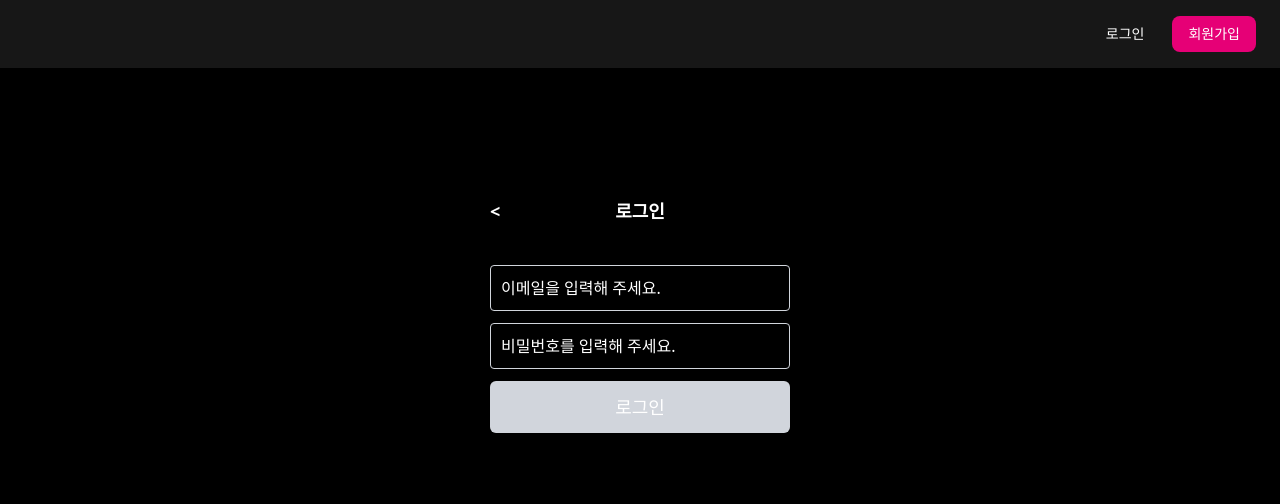
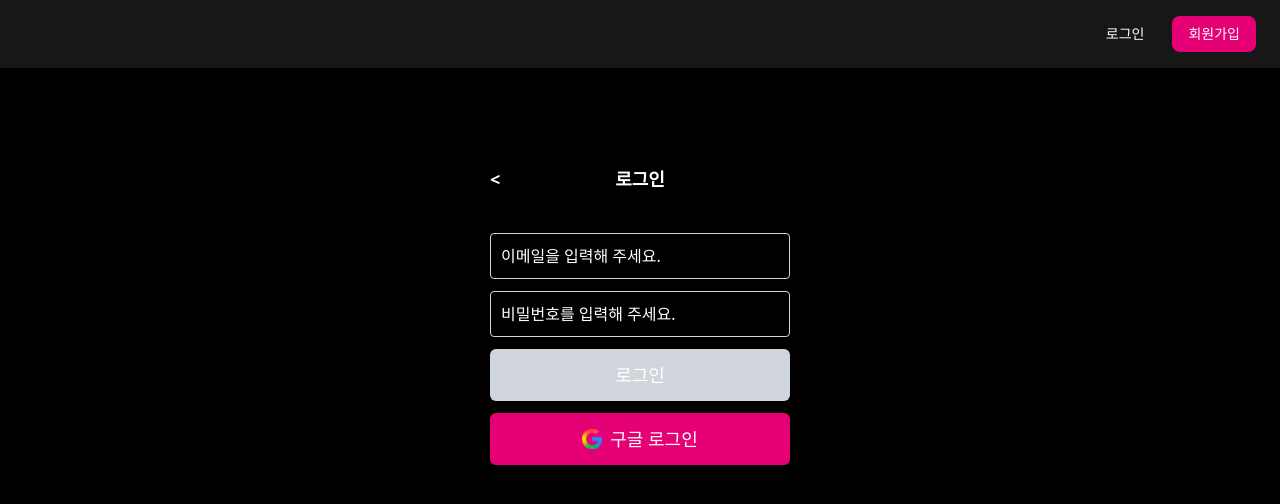
Before and after one commit to 9th-ddwumc/9th-web-c, a React (Vite) app: page /login in a window 1280 px wide. Shown: the top 504 px of the page. Built offline with nearby package versions, Linux system fonts and the light colour scheme.

Commit message:
feat: 구글 소셜 로그인 구현

```diff
--- a/src/App.tsx
+++ b/src/App.tsx
@@ -8,6 +8,7 @@ import SignupPage from './pages/SignupPage';
 import MyPage from './pages/MyPage';
 import { AuthProvider } from './context/AuthContext';
 import ProtectedLayout from './layouts/ProtectedLayout';
+import GoogleLoginRedirectPage from './pages/GoogleLoginRedirectPage';
 
 // 인증 없이 접근 가능한 라우트
 const publicRoutes: RouteObject[] = [
@@ -19,6 +20,7 @@ const publicRoutes: RouteObject[] = [
       {index: true, element: <HomePage />},
       {path: "login", element: <LoginPage />},
       {path: "signup", element: <SignupPage />},
+      {path: "v1/auth/google/callback", element: <GoogleLoginRedirectPage />},
     ],
   },
 ];
--- a/src/components/NameInput.tsx
+++ b/src/components/NameInput.tsx
@@ -11,7 +11,7 @@ const NameInput = ({ register, error }: NameInputProps) => {
       <div className="flex justify-center mb-4">
         <img
           src="/profile.png"
-          alt="프로필"
+          alt="profile image"
           className='w-24 h-24 rounded-full object-cover'
         />
       </div>
--- /dev/null
+++ b/src/pages/GoogleLoginRedirectPage.tsx
@@ -0,0 +1,24 @@
+import { useEffect } from "react";
+import { useLocalStorage } from "../hooks/useLocalStorage";
+import { LOCAL_STORAGE_KEY } from "../constants/key";
+
+const GoogleLoginRedirectPage = () => {
+  const { setItem: setAccessToken } = useLocalStorage(LOCAL_STORAGE_KEY.accessToken);
+  const { setItem: setRefreshToken } = useLocalStorage(LOCAL_STORAGE_KEY.refreshToken);
+
+  useEffect(() => {
+    const urlParams = new URLSearchParams(window.location.search);
+    const accessToken = urlParams.get(LOCAL_STORAGE_KEY.accessToken);
+    const refreshToken = urlParams.get(LOCAL_STORAGE_KEY.refreshToken);
+
+    if (accessToken) {
+      setAccessToken(accessToken);
+      setRefreshToken(refreshToken);
+      window.location.href = "/mypage";
+    }
+  }, [setAccessToken, setRefreshToken]);
+
+  return <div>구글 로그인 리다이렉트 화면</div>
+};
+
+export default GoogleLoginRedirectPage;
--- a/src/pages/LoginPage.tsx
+++ b/src/pages/LoginPage.tsx
@@ -25,6 +25,10 @@ const LoginPage = () => {
 const handleSubmit = async () => {
   await login(values);
 };
+
+const handleGoogleLogin = () => {
+  window.location.href = import.meta.env.VITE_SERVER_API_URL + "/v1/auth/google/login";
+}
 
   const isDiabled : boolean =
     Object.values(errors || {}).some((error: string) => error.length > 0) ||
@@ -67,10 +71,23 @@ const handleSubmit = async () => {
           <div className="text-red-500 text-sm">{errors.password}</div>
         )}
         <button type='button'
-        onClick={handleSubmit}
-        disabled={isDiabled}
-        className="w-full bg-pink-600 text-white py-3 rounded-md text-lg font-medium
-        hover:bg-pink-700 transition-colors cursor-pointer disabled:bg-gray-300">로그인</button>
+          onClick={handleSubmit}
+          disabled={isDiabled}
+          className="w-full bg-pink-600 text-white py-3 rounded-md text-lg font-medium
+          hover:bg-pink-700 transition-colors cursor-pointer disabled:bg-gray-300"
+        >
+          로그인
+        </button>
+        <button type='button'
+          onClick={handleGoogleLogin}
+          className="w-full bg-pink-600 text-white py-3 rounded-md text-lg font-medium
+          hover:bg-pink-700 transition-colors cursor-pointer disabled:bg-gray-300"
+        >
+          <div className="flex items-center justify-center gap-2">
+            <img src={"/google.png"} alt="Google Logo Image" className='w-5 h-5'/>
+            <span>구글 로그인</span>
+          </div>
+        </button>
       </div>
     </div>
   )
```
Also changed, not shown: public/google.png (added).
